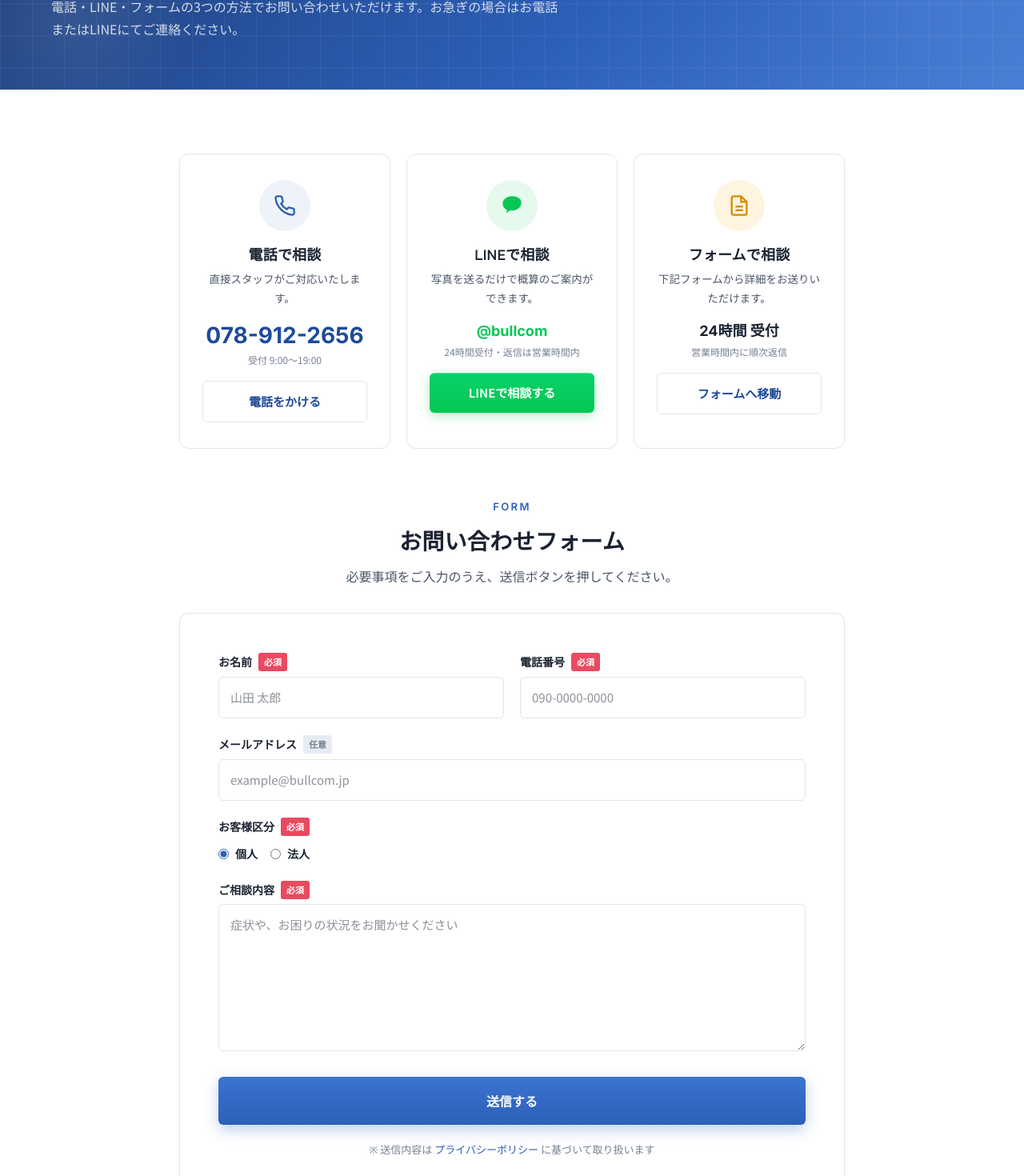
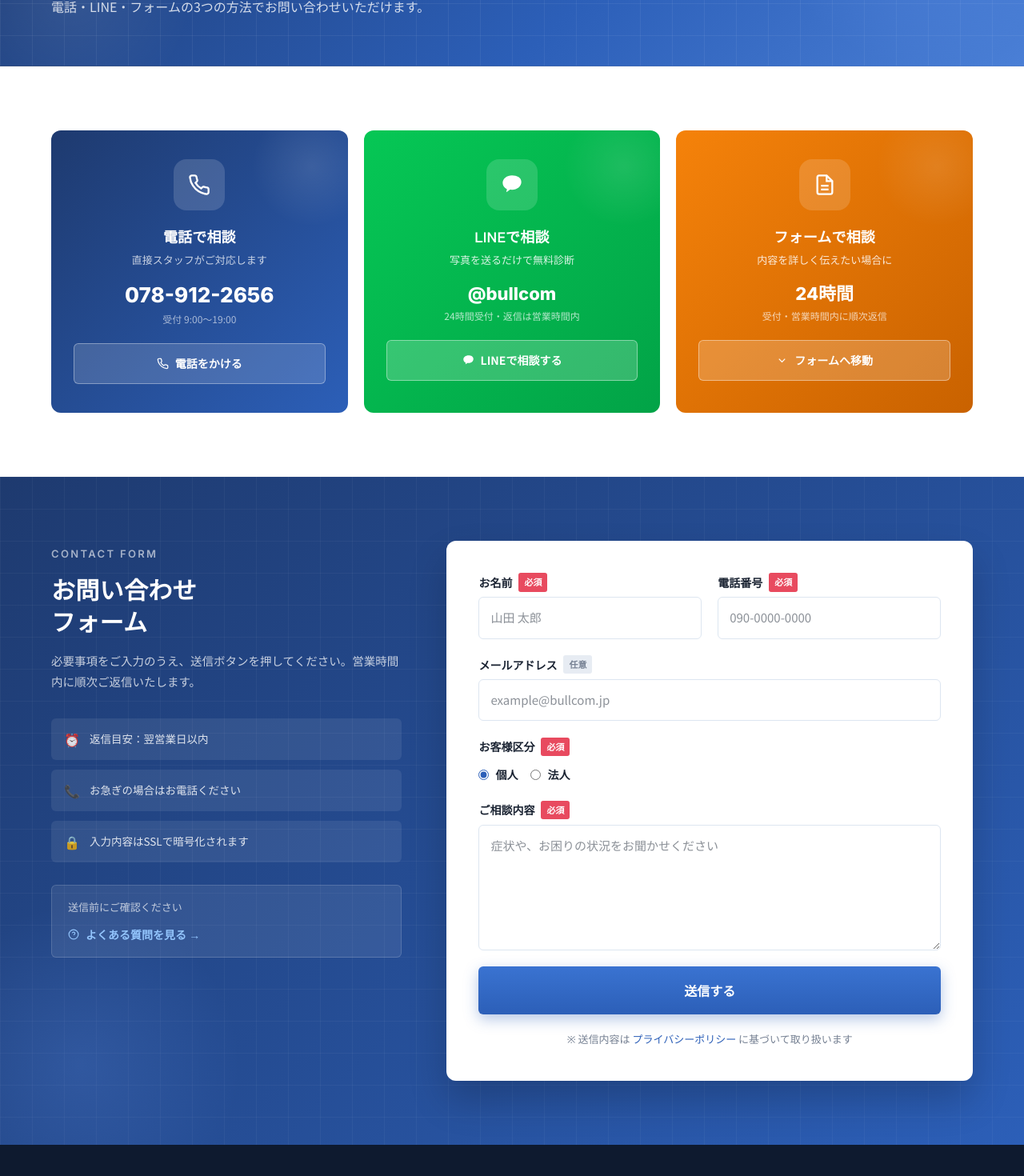
Before and after one commit to bullcomoffice/bullcom, a Next.js app: page /contact in a window 1280 px wide. Shown: the part 320-1790 px from the top of the page at 80% size. Built offline with nearby package versions, Linux system fonts and the light colour scheme.

Commit message:
feat: redesign contact page with colored cards and dark form section

```diff
--- a/app/contact/page.tsx
+++ b/app/contact/page.tsx
@@ -10,63 +10,125 @@ export const metadata: Metadata = {
 export default function ContactPage() {
   return (
     <>
-      <PageHero sub="CONTACT" title="お問い合わせ" crumb="お問い合わせ" lead="電話・LINE・フォームの3つの方法でお問い合わせいただけます。お急ぎの場合はお電話またはLINEにてご連絡ください。" />
+      <PageHero
+        sub="CONTACT"
+        title="お問い合わせ"
+        crumb="お問い合わせ"
+        lead="電話・LINE・フォームの3つの方法でお問い合わせいただけます。"
+      />
 
+      {/* ===== 3つの連絡方法 ===== */}
       <section>
-        <div className="container container-narrow">
-          {/* 3択カード */}
-          <div style={{ display: "grid", gridTemplateColumns: "repeat(3, 1fr)", gap: "20px", marginBottom: "56px" }} className="contact-opts">
+        <div className="container">
+          <div style={{ display: "grid", gridTemplateColumns: "repeat(3, 1fr)", gap: "20px" }} className="contact-opts">
+
             {/* 電話 */}
-            <div style={{ background: "#fff", border: "1px solid var(--color-border)", borderRadius: "var(--radius-lg)", padding: "32px 28px", textAlign: "center" }}>
-              <div style={{ width: "64px", height: "64px", margin: "0 auto 16px", borderRadius: "50%", display: "flex", alignItems: "center", justifyContent: "center", background: "var(--color-bg-tint)", color: "var(--color-primary)" }}>
+            <div style={{ background: "linear-gradient(135deg, #1e3a6f, #2c5fb8)", borderRadius: "var(--radius-lg)", padding: "36px 28px", textAlign: "center", position: "relative", overflow: "hidden" }}>
+              <div aria-hidden="true" style={{ position: "absolute", right: "-30px", top: "-30px", width: "150px", height: "150px", background: "radial-gradient(closest-side, rgba(255,255,255,0.1), transparent)", borderRadius: "50%", pointerEvents: "none" }} />
+              <div style={{ width: "64px", height: "64px", margin: "0 auto 20px", borderRadius: "16px", display: "flex", alignItems: "center", justifyContent: "center", background: "rgba(255,255,255,0.15)", color: "#fff" }}>
                 <svg width="28" height="28" viewBox="0 0 24 24" fill="none" stroke="currentColor" strokeWidth="2"><path d="M22 16.92v3a2 2 0 0 1-2.18 2 19.79 19.79 0 0 1-8.63-3.07 19.5 19.5 0 0 1-6-6 19.79 19.79 0 0 1-3.07-8.67A2 2 0 0 1 4.11 2h3a2 2 0 0 1 2 1.72 12.84 12.84 0 0 0 .7 2.81 2 2 0 0 1-.45 2.11L8.09 9.91a16 16 0 0 0 6 6l1.27-1.27a2 2 0 0 1 2.11-.45 12.84 12.84 0 0 0 2.81.7A2 2 0 0 1 22 16.92z"/></svg>
               </div>
-              <h3 style={{ fontSize: "18px", marginBottom: "8px" }}>電話で相談</h3>
-              <p style={{ fontSize: "13.5px", color: "var(--color-text-soft)", marginBottom: "20px" }}>直接スタッフがご対応いたします。</p>
-              <div style={{ fontFamily: "var(--font-en)", fontSize: "28px", fontWeight: 700, color: "var(--color-primary-dark)", lineHeight: 1, marginBottom: "6px" }}>078-912-2656</div>
-              <div style={{ fontSize: "12px", color: "var(--color-text-muted)" }}>受付 9:00〜19:00</div>
-              <a href="tel:0789122656" className="btn btn-outline" style={{ marginTop: "16px", width: "100%", justifyContent: "center" }}>電話をかける</a>
+              <h3 style={{ fontSize: "18px", marginBottom: "6px", color: "#fff" }}>電話で相談</h3>
+              <p style={{ fontSize: "13px", color: "rgba(255,255,255,0.75)", marginBottom: "20px" }}>直接スタッフがご対応します</p>
+              <div style={{ fontFamily: "var(--font-en)", fontSize: "26px", fontWeight: 800, color: "#fff", lineHeight: 1, marginBottom: "6px" }}>078-912-2656</div>
+              <div style={{ fontSize: "12px", color: "rgba(255,255,255,0.6)", marginBottom: "20px" }}>受付 9:00〜19:00</div>
+              <a href="tel:0789122656" style={{ display: "flex", alignItems: "center", justifyContent: "center", gap: "8px", background: "rgba(255,255,255,0.15)", border: "1.5px solid rgba(255,255,255,0.35)", color: "#fff", padding: "12px 20px", borderRadius: "var(--radius)", fontWeight: 700, fontSize: "14px", textDecoration: "none" }}>
+                <svg width="15" height="15" viewBox="0 0 24 24" fill="none" stroke="currentColor" strokeWidth="2"><path d="M22 16.92v3a2 2 0 0 1-2.18 2 19.79 19.79 0 0 1-8.63-3.07 19.5 19.5 0 0 1-6-6 19.79 19.79 0 0 1-3.07-8.67A2 2 0 0 1 4.11 2h3a2 2 0 0 1 2 1.72 12.84 12.84 0 0 0 .7 2.81 2 2 0 0 1-.45 2.11L8.09 9.91a16 16 0 0 0 6 6l1.27-1.27a2 2 0 0 1 2.11-.45 12.84 12.84 0 0 0 2.81.7A2 2 0 0 1 22 16.92z"/></svg>
+                電話をかける
+              </a>
             </div>
 
             {/* LINE */}
-            <div style={{ background: "#fff", border: "1px solid var(--color-border)", borderRadius: "var(--radius-lg)", padding: "32px 28px", textAlign: "center" }}>
-              <div style={{ width: "64px", height: "64px", margin: "0 auto 16px", borderRadius: "50%", display: "flex", alignItems: "center", justifyContent: "center", background: "#e6f9ed", color: "#06c755" }}>
+            <div style={{ background: "linear-gradient(135deg, #06c755, #02a347)", borderRadius: "var(--radius-lg)", padding: "36px 28px", textAlign: "center", position: "relative", overflow: "hidden" }}>
+              <div aria-hidden="true" style={{ position: "absolute", right: "-30px", top: "-30px", width: "150px", height: "150px", background: "radial-gradient(closest-side, rgba(255,255,255,0.1), transparent)", borderRadius: "50%", pointerEvents: "none" }} />
+              <div style={{ width: "64px", height: "64px", margin: "0 auto 20px", borderRadius: "16px", display: "flex", alignItems: "center", justifyContent: "center", background: "rgba(255,255,255,0.15)", color: "#fff" }}>
                 <svg width="28" height="28" viewBox="0 0 24 24" fill="currentColor"><path d="M12 2C6.5 2 2 5.6 2 10c0 2.8 1.8 5.3 4.6 6.7-.1.6-.6 2.4-.7 2.7-.1.4.2.4.4.3.2-.1 2.6-1.8 3.7-2.5.7.1 1.3.1 2 .1 5.5 0 10-3.6 10-8.3S17.5 2 12 2z"/></svg>
               </div>
-              <h3 style={{ fontSize: "18px", marginBottom: "8px" }}>LINEで相談</h3>
-              <p style={{ fontSize: "13.5px", color: "var(--color-text-soft)", marginBottom: "20px" }}>写真を送るだけで概算のご案内ができます。</p>
-              <div style={{ fontFamily: "var(--font-en)", fontSize: "18px", fontWeight: 700, color: "#06c755", lineHeight: 1, marginBottom: "6px" }}>@bullcom</div>
-              <div style={{ fontSize: "12px", color: "var(--color-text-muted)" }}>24時間受付・返信は営業時間内</div>
-              <a href="https://lin.ee/vX5z2Xf" target="_blank" rel="noopener noreferrer" className="btn btn-line" style={{ marginTop: "16px", width: "100%", justifyContent: "center" }}>LINEで相談する</a>
+              <h3 style={{ fontSize: "18px", marginBottom: "6px", color: "#fff" }}>LINEで相談</h3>
+              <p style={{ fontSize: "13px", color: "rgba(255,255,255,0.85)", marginBottom: "20px" }}>写真を送るだけで無料診断</p>
+              <div style={{ fontFamily: "var(--font-en)", fontSize: "22px", fontWeight: 800, color: "#fff", lineHeight: 1, marginBottom: "6px" }}>@bullcom</div>
+              <div style={{ fontSize: "12px", color: "rgba(255,255,255,0.7)", marginBottom: "20px" }}>24時間受付・返信は営業時間内</div>
+              <a href="https://lin.ee/vX5z2Xf" target="_blank" rel="noopener noreferrer" style={{ display: "flex", alignItems: "center", justifyContent: "center", gap: "8px", background: "rgba(255,255,255,0.2)", border: "1.5px solid rgba(255,255,255,0.4)", color: "#fff", padding: "12px 20px", borderRadius: "var(--radius)", fontWeight: 700, fontSize: "14px", textDecoration: "none" }}>
+                <svg width="15" height="15" viewBox="0 0 24 24" fill="currentColor"><path d="M12 2C6.5 2 2 5.6 2 10c0 2.8 1.8 5.3 4.6 6.7-.1.6-.6 2.4-.7 2.7-.1.4.2.4.4.3.2-.1 2.6-1.8 3.7-2.5.7.1 1.3.1 2 .1 5.5 0 10-3.6 10-8.3S17.5 2 12 2z"/></svg>
+                LINEで相談する
+              </a>
             </div>
 
             {/* フォーム */}
-            <div style={{ background: "#fff", border: "1px solid var(--color-border)", borderRadius: "var(--radius-lg)", padding: "32px 28px", textAlign: "center" }}>
-              <div style={{ width: "64px", height: "64px", margin: "0 auto 16px", borderRadius: "50%", display: "flex", alignItems: "center", justifyContent: "center", background: "#fff4e0", color: "#d68a00" }}>
+            <div style={{ background: "linear-gradient(135deg, #f5820a, #c96200)", borderRadius: "var(--radius-lg)", padding: "36px 28px", textAlign: "center", position: "relative", overflow: "hidden" }}>
+              <div aria-hidden="true" style={{ position: "absolute", right: "-30px", top: "-30px", width: "150px", height: "150px", background: "radial-gradient(closest-side, rgba(255,255,255,0.1), transparent)", borderRadius: "50%", pointerEvents: "none" }} />
+              <div style={{ width: "64px", height: "64px", margin: "0 auto 20px", borderRadius: "16px", display: "flex", alignItems: "center", justifyContent: "center", background: "rgba(255,255,255,0.15)", color: "#fff" }}>
                 <svg width="28" height="28" viewBox="0 0 24 24" fill="none" stroke="currentColor" strokeWidth="2"><path d="M14 2H6a2 2 0 0 0-2 2v16a2 2 0 0 0 2 2h12a2 2 0 0 0 2-2V8z"/><polyline points="14 2 14 8 20 8"/><line x1="16" y1="13" x2="8" y2="13"/><line x1="16" y1="17" x2="8" y2="17"/></svg>
               </div>
-              <h3 style={{ fontSize: "18px", marginBottom: "8px" }}>フォームで相談</h3>
-              <p style={{ fontSize: "13.5px", color: "var(--color-text-soft)", marginBottom: "20px" }}>下記フォームから詳細をお送りいただけます。</p>
-              <div style={{ fontFamily: "var(--font-en)", fontSize: "18px", fontWeight: 700, color: "var(--color-text)", lineHeight: 1, marginBottom: "6px" }}>24時間 受付</div>
-              <div style={{ fontSize: "12px", color: "var(--color-text-muted)" }}>営業時間内に順次返信</div>
-              <a href="#contact-form" className="btn btn-outline" style={{ marginTop: "16px", width: "100%", justifyContent: "center" }}>フォームへ移動</a>
+              <h3 style={{ fontSize: "18px", marginBottom: "6px", color: "#fff" }}>フォームで相談</h3>
+              <p style={{ fontSize: "13px", color: "rgba(255,255,255,0.85)", marginBottom: "20px" }}>内容を詳しく伝えたい場合に</p>
+              <div style={{ fontFamily: "var(--font-en)", fontSize: "22px", fontWeight: 800, color: "#fff", lineHeight: 1, marginBottom: "6px" }}>24時間</div>
+              <div style={{ fontSize: "12px", color: "rgba(255,255,255,0.7)", marginBottom: "20px" }}>受付・営業時間内に順次返信</div>
+              <a href="#contact-form" style={{ display: "flex", alignItems: "center", justifyContent: "center", gap: "8px", background: "rgba(255,255,255,0.2)", border: "1.5px solid rgba(255,255,255,0.4)", color: "#fff", padding: "12px 20px", borderRadius: "var(--radius)", fontWeight: 700, fontSize: "14px", textDecoration: "none" }}>
+                <svg width="15" height="15" viewBox="0 0 24 24" fill="none" stroke="currentColor" strokeWidth="2"><polyline points="6 9 12 15 18 9"/></svg>
+                フォームへ移動
+              </a>
+            </div>
+          </div>
+        </div>
+      </section>
+
+      {/* ===== フォームセクション ===== */}
+      <section id="contact-form" style={{ background: "linear-gradient(135deg, #1e3a6f 0%, #2c5fb8 100%)", position: "relative", overflow: "hidden" }}>
+        <div aria-hidden="true" style={{ position: "absolute", inset: 0, backgroundImage: "linear-gradient(to right, rgba(255,255,255,0.04) 1px, transparent 1px), linear-gradient(to bottom, rgba(255,255,255,0.04) 1px, transparent 1px)", backgroundSize: "40px 40px", pointerEvents: "none" }} />
+        <div aria-hidden="true" style={{ position: "absolute", left: "-100px", bottom: "-100px", width: "400px", height: "400px", background: "radial-gradient(closest-side, rgba(100,149,237,0.2), transparent)", borderRadius: "50%", pointerEvents: "none" }} />
+
+        <div className="container" style={{ position: "relative", zIndex: 1 }}>
+          <div style={{ display: "grid", gridTemplateColumns: "1fr 1.5fr", gap: "56px", alignItems: "start" }} className="form-layout">
+
+            {/* 左：案内 */}
+            <div>
+              <span style={{ display: "inline-block", fontFamily: "var(--font-en)", fontSize: "13px", letterSpacing: "0.18em", color: "rgba(255,255,255,0.6)", fontWeight: 600, marginBottom: "12px" }}>CONTACT FORM</span>
+              <h2 style={{ fontSize: "clamp(22px, 3vw, 30px)", color: "#fff", marginBottom: "16px" }}>お問い合わせ<br />フォーム</h2>
+              <p style={{ color: "rgba(255,255,255,0.75)", fontSize: "14.5px", lineHeight: 1.85, marginBottom: "32px" }}>
+                必要事項をご入力のうえ、送信ボタンを押してください。営業時間内に順次ご返信いたします。
+              </p>
+
+              {/* 注意事項 */}
+              <div style={{ display: "flex", flexDirection: "column", gap: "12px" }}>
+                {[
+                  { icon: "⏰", text: "返信目安：翌営業日以内" },
+                  { icon: "📞", text: "お急ぎの場合はお電話ください" },
+                  { icon: "🔒", text: "入力内容はSSLで暗号化されます" },
+                ].map((item) => (
+                  <div key={item.text} style={{ display: "flex", alignItems: "center", gap: "12px", padding: "12px 16px", background: "rgba(255,255,255,0.08)", borderRadius: "var(--radius)", fontSize: "13.5px", color: "rgba(255,255,255,0.85)" }}>
+                    <span style={{ fontSize: "16px" }}>{item.icon}</span>
+                    {item.text}
+                  </div>
+                ))}
+              </div>
+
+              {/* よくある質問リンク */}
+              <div style={{ marginTop: "28px", padding: "16px 20px", background: "rgba(255,255,255,0.08)", borderRadius: "var(--radius)", border: "1px solid rgba(255,255,255,0.15)" }}>
+                <p style={{ fontSize: "13px", color: "rgba(255,255,255,0.7)", marginBottom: "10px" }}>送信前にご確認ください</p>
+                <Link href="/faq" style={{ display: "flex", alignItems: "center", gap: "8px", color: "#93c5fd", fontSize: "14px", fontWeight: 600, textDecoration: "none" }}>
+                  <svg width="14" height="14" viewBox="0 0 24 24" fill="none" stroke="currentColor" strokeWidth="2"><circle cx="12" cy="12" r="10"/><path d="M9.09 9a3 3 0 0 1 5.83 1c0 2-3 3-3 3"/><line x1="12" y1="17" x2="12.01" y2="17"/></svg>
+                  よくある質問を見る →
+                </Link>
               </div>
             </div>
 
-          {/* フォームタイトル */}
-          <div id="contact-form" style={{ marginBottom: "32px", textAlign: "center" }}>
-            <span className="section-head__eyebrow">FORM</span>
-            <h2 style={{ fontSize: "28px" }}>お問い合わせフォーム</h2>
-            <p style={{ color: "var(--color-text-soft)", marginTop: "12px" }}>必要事項をご入力のうえ、送信ボタンを押してください。</p>
+            {/* 右：フォーム */}
+            <form style={{ background: "#fff", borderRadius: "var(--radius-lg)", padding: "40px", display: "grid", gap: "20px", boxShadow: "0 24px 48px rgba(0,0,0,0.2)" }}>
+              <div style={{ display: "grid", gridTemplateColumns: "1fr 1fr", gap: "20px" }} className="form-row">
+                <div className="form-field">
+                  <label>お名前 <span className="req">必須</span></label>
+                  <input type="text" placeholder="山田 太郎" required />
                 </div>
-
-          {/* フォーム */}
-          <form style={{ background: "#fff", border: "1px solid var(--color-border)", borderRadius: "var(--radius-lg)", padding: "48px", display: "grid", gap: "20px", boxShadow: "var(--shadow-sm)" }} className="contact-form">
-            <div style={{ display: "grid", gridTemplateColumns: "1fr 1fr", gap: "20px" }} className="form-row">
-              <div className="form-field"><label>お名前 <span className="req">必須</span></label><input type="text" placeholder="山田 太郎" required /></div>
-              <div className="form-field"><label>電話番号 <span className="req">必須</span></label><input type="tel" placeholder="090-0000-0000" required /></div>
+                <div className="form-field">
+                  <label>電話番号 <span className="req">必須</span></label>
+                  <input type="tel" placeholder="090-0000-0000" required />
                 </div>
-            <div className="form-field"><label>メールアドレス <span className="opt">任意</span></label><input type="email" placeholder="example@bullcom.jp" /></div>
+              </div>
+              <div className="form-field">
+                <label>メールアドレス <span className="opt">任意</span></label>
+                <input type="email" placeholder="example@bullcom.jp" />
+              </div>
               <div className="form-field">
                 <label>お客様区分 <span className="req">必須</span></label>
                 <div className="form-radio-row">
@@ -74,8 +136,11 @@ export default function ContactPage() {
                   <label className="form-radio"><input type="radio" name="type" />法人</label>
                 </div>
               </div>
-            <div className="form-field"><label>ご相談内容 <span className="req">必須</span></label><textarea rows={6} placeholder="症状や、お困りの状況をお聞かせください" required /></div>
-            <button type="submit" style={{ background: "linear-gradient(180deg,#3a73d1,#2c5fb8)", color: "#fff", padding: "16px 32px", borderRadius: "var(--radius)", fontSize: "16px", fontWeight: 700, cursor: "pointer", marginTop: "12px", boxShadow: "0 6px 18px rgba(44,95,184,0.3)" }}>
+              <div className="form-field">
+                <label>ご相談内容 <span className="req">必須</span></label>
+                <textarea rows={5} placeholder="症状や、お困りの状況をお聞かせください" required />
+              </div>
+              <button type="submit" style={{ background: "linear-gradient(180deg,#3a73d1,#2c5fb8)", color: "#fff", padding: "16px 32px", borderRadius: "var(--radius)", fontSize: "16px", fontWeight: 700, cursor: "pointer", boxShadow: "0 6px 18px rgba(44,95,184,0.35)", border: "none" }}>
                 送信する
               </button>
               <p style={{ fontSize: "13px", color: "var(--color-text-muted)", textAlign: "center", margin: 0 }}>
@@ -83,10 +148,15 @@ export default function ContactPage() {
               </p>
             </form>
           </div>
+        </div>
       </section>
 
       <style>{`
-        @media (max-width: 760px) { .contact-opts { grid-template-columns: 1fr !important; } .form-row { grid-template-columns: 1fr !important; } .contact-form { padding: 28px 20px !important; } }
+        @media (max-width: 760px) {
+          .contact-opts { grid-template-columns: 1fr !important; }
+          .form-layout { grid-template-columns: 1fr !important; }
+          .form-row { grid-template-columns: 1fr !important; }
+        }
       `}</style>
     </>
   );
```
Lines whose indentation alone changed are shown as unchanged.
